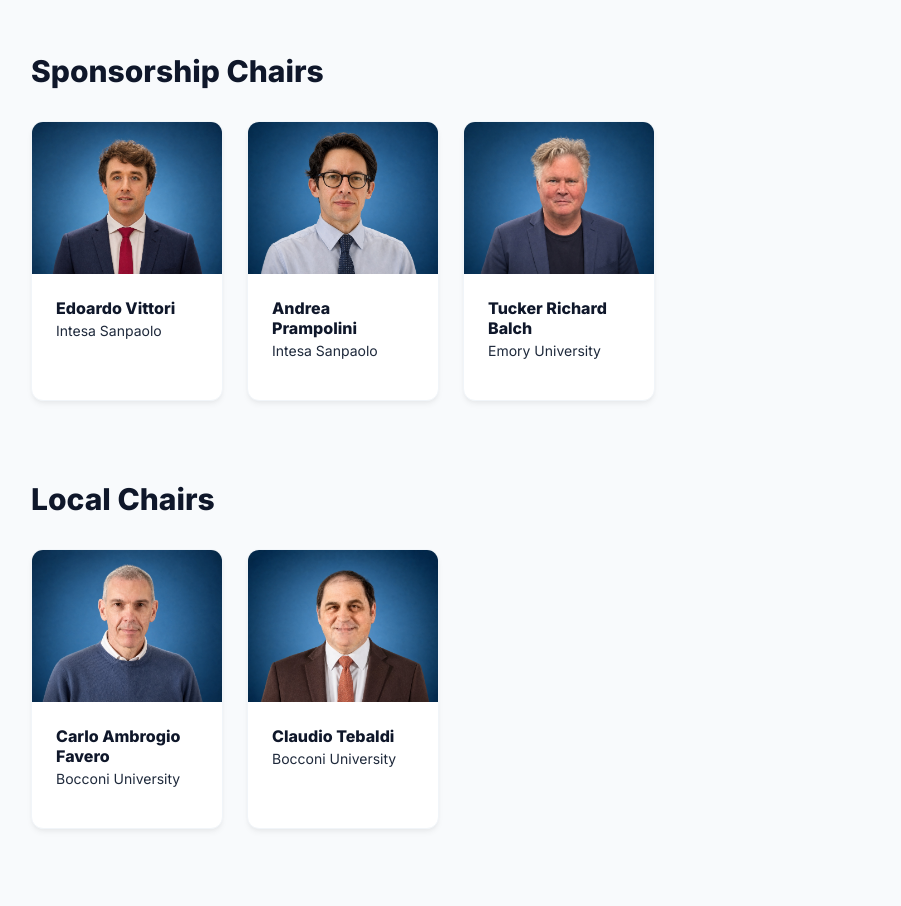
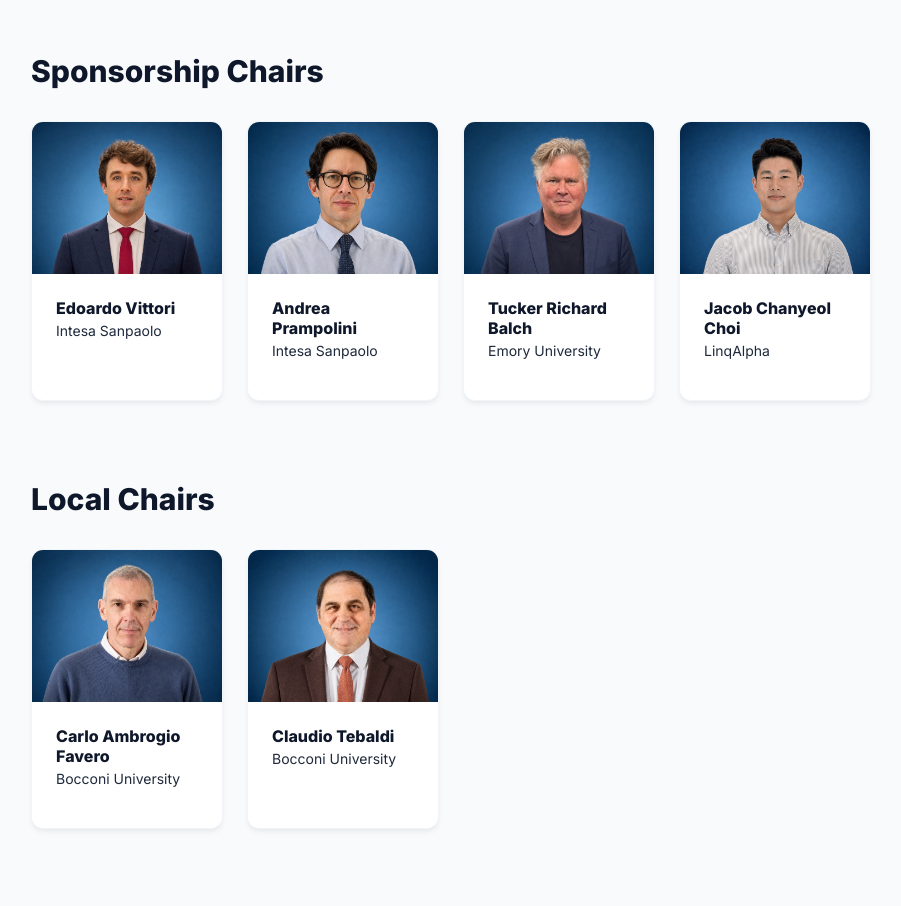
Before and after one commit to unimib-whattadata/icaif25, a plain HTML site: page organisation.html in a window 1280 px wide. Shown: the part 1920-2826 px from the top of the page, without its empty margins (1-902 px from the left). Drawn offline with nearby package versions, Linux system fonts and the light colour scheme.

```diff
--- a/organisation.html
+++ b/organisation.html
@@ -277,6 +277,10 @@
                             <img src="img/committee/studio/tucker-richard-balch.jpg" alt="Tucker Richard Balch" class="committee-photo w-full" loading="lazy" decoding="async">
                             <div class="p-5 sm:p-6"><h3 class="text-xl font-bold text-slate-900">Tucker Richard Balch</h3><p class="text-brand-700 font-medium mt-1">Emory University</p></div>
                         </article>
+                        <article class="committee-card overflow-hidden bg-white rounded-xl border border-slate-100 card-shadow transition-shadow">
+                            <img src="img/committee/studio/jacob-chanyeol-choi.jpg" alt="Jacob Chanyeol Choi" class="committee-photo w-full" loading="lazy" decoding="async">
+                            <div class="p-5 sm:p-6"><h3 class="text-xl font-bold text-slate-900">Jacob Chanyeol Choi</h3><p class="text-brand-700 font-medium mt-1">LinqAlpha</p></div>
+                        </article>
                     </div>
                 </section>
 
```
Also changed, not shown: img/committee/studio/jacob-chanyeol-choi.jpg (added).
